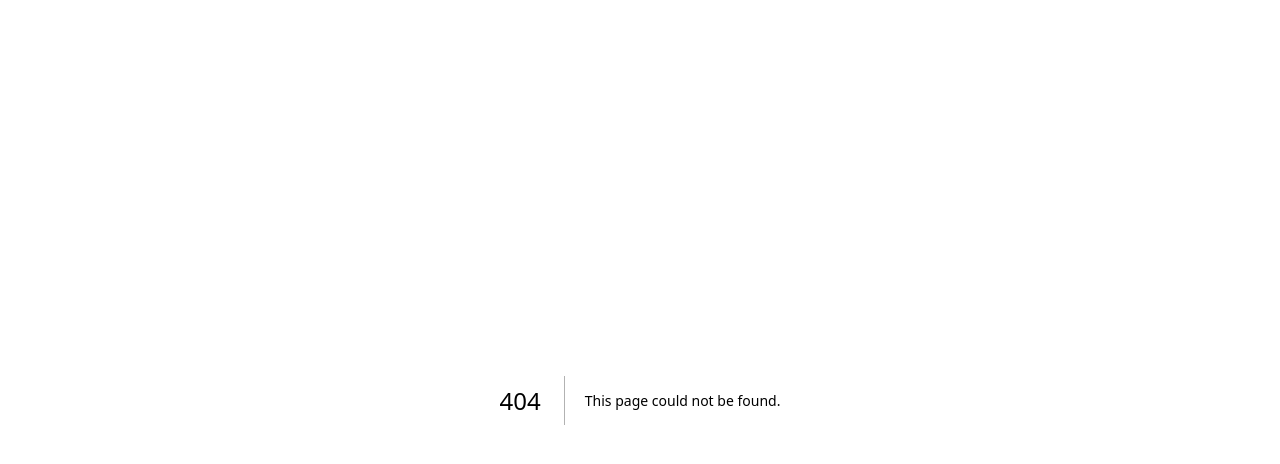
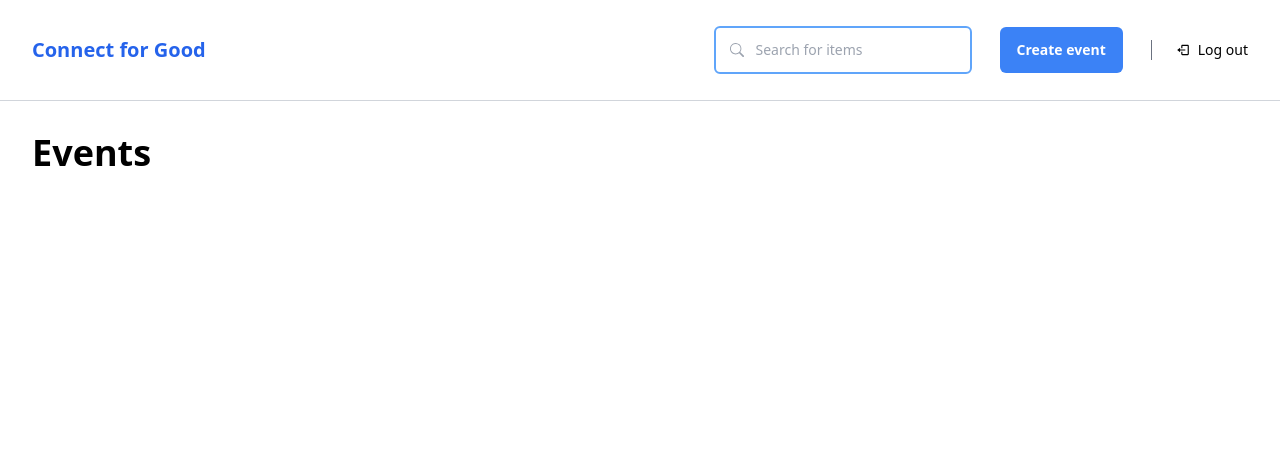
Before and after one commit to amilpa/connect-for-good, a Next.js app: page /dashboard in a window 1280 px wide. Before the commit this address had no page. Shown: the top 464 px of the page. Built offline with nearby package versions, Linux system fonts and the light colour scheme.

Commit message:
setup dashboard

```diff
--- a/package.json
+++ b/package.json
@@ -13,7 +13,8 @@
     "next-auth": "^4.23.1",
     "preline": "^1.9.0",
     "react": "latest",
-    "react-dom": "latest"
+    "react-dom": "latest",
+    "react-icons": "^4.11.0"
   },
   "devDependencies": {
     "autoprefixer": "latest",
--- /dev/null
+++ b/src/components/Button.jsx
@@ -0,0 +1,20 @@
+export default function Button({ children, classNames, variant, clickHandle }) {
+  let classValues = "";
+  if (variant == "solid") {
+    classValues =
+      "inline-flex items-center justify-center gap-2 rounded-md border border-transparent bg-blue-500 px-4 py-3 text-sm font-semibold text-white transition-all hover:bg-blue-600 focus:outline-none focus:ring-2 focus:ring-blue-500 focus:ring-offset-2 dark:focus:ring-offset-gray-800";
+  }
+  if (variant == "soft") {
+    classValues =
+      "inline-flex items-center justify-center gap-2 rounded-md border border-transparent bg-blue-100 px-4 py-3 text-sm font-semibold text-blue-500 ring-offset-white transition-all hover:bg-blue-500 hover:text-white focus:outline-none focus:ring-2 focus:ring-blue-500 focus:ring-offset-2";
+  }
+
+  return (
+    <button
+      onClick={clickHandle}
+      className={classValues === "" ? classNames : classValues}
+    >
+      {children}
+    </button>
+  );
+}
--- /dev/null
+++ b/src/components/Navbar/Navbar.jsx
@@ -0,0 +1,92 @@
+import { BiLogOut } from "react-icons/bi";
+import Button from "../Button";
+export default function Navbar() {
+  return (
+    <header className="sticky top-0 z-50 flex w-full flex-wrap border-b border-gray-300 bg-white py-3 text-sm dark:border-gray-700 dark:bg-gray-800 sm:flex-nowrap sm:justify-start sm:py-4">
+      <nav
+        className="relative mx-auto w-full max-w-7xl px-4 sm:flex sm:items-center sm:justify-between sm:px-6 lg:px-8"
+        aria-label="Global"
+      >
+        <div className="flex items-center justify-between">
+          <a
+            className="flex-none text-xl font-semibold text-blue-600 "
+            href="#"
+            aria-label="Brand"
+          >
+            Connect for Good
+          </a>
+          <div className="sm:hidden">
+            <button
+              type="button"
+              className="hs-collapse-toggle inline-flex items-center justify-center gap-2 rounded-md border bg-white p-2 align-middle text-sm font-medium text-gray-700 shadow-sm transition-all hover:bg-gray-50 focus:outline-none focus:ring-2 focus:ring-blue-600 focus:ring-offset-2 focus:ring-offset-white dark:border-gray-700 dark:bg-slate-900 dark:text-gray-400 dark:hover:bg-slate-800 dark:hover:text-white dark:focus:ring-offset-gray-800"
+              data-hs-collapse="#navbar-collapse-with-animation"
+              aria-controls="navbar-collapse-with-animation"
+              aria-label="Toggle navigation"
+            >
+              <svg
+                className="h-4 w-4 hs-collapse-open:hidden"
+                width={16}
+                height={16}
+                fill="currentColor"
+                viewBox="0 0 16 16"
+              >
+                <path
+                  fillRule="evenodd"
+                  d="M2.5 12a.5.5 0 0 1 .5-.5h10a.5.5 0 0 1 0 1H3a.5.5 0 0 1-.5-.5zm0-4a.5.5 0 0 1 .5-.5h10a.5.5 0 0 1 0 1H3a.5.5 0 0 1-.5-.5zm0-4a.5.5 0 0 1 .5-.5h10a.5.5 0 0 1 0 1H3a.5.5 0 0 1-.5-.5z"
+                />
+              </svg>
+              <svg
+                className="hidden h-4 w-4 hs-collapse-open:block"
+                width={16}
+                height={16}
+                fill="currentColor"
+                viewBox="0 0 16 16"
+              >
+                <path d="M4.646 4.646a.5.5 0 0 1 .708 0L8 7.293l2.646-2.647a.5.5 0 0 1 .708.708L8.707 8l2.647 2.646a.5.5 0 0 1-.708.708L8 8.707l-2.646 2.647a.5.5 0 0 1-.708-.708L7.293 8 4.646 5.354a.5.5 0 0 1 0-.708z" />
+              </svg>
+            </button>
+          </div>
+        </div>
+        <div
+          id="navbar-collapse-with-animation"
+          className="hs-collapse hidden grow basis-full overflow-hidden transition-all duration-300 sm:block"
+        >
+          <div className="mt-5 flex flex-col gap-x-0 gap-y-4 sm:mt-0 sm:flex-row sm:items-center sm:justify-end sm:gap-x-7 sm:gap-y-0 sm:pl-7">
+            <div className="relative max-w-xs">
+              <label for="hs-table-search" className="sr-only">
+                Search
+              </label>
+              <input
+                type="text"
+                name="hs-table-search"
+                id="hs-table-search"
+                className="block w-full rounded-md border-2 border-blue-400 p-3 pl-10 text-sm outline-none focus:border-blue-800 dark:bg-slate-900 dark:text-gray-400"
+                placeholder="Search for items"
+              />
+              <div className="pointer-events-none absolute inset-y-0 left-0 flex items-center pl-4">
+                <svg
+                  className="h-3.5 w-3.5 text-gray-400"
+                  xmlns="http://www.w3.org/2000/svg"
+                  width="16"
+                  height="16"
+                  fill="currentColor"
+                  viewBox="0 0 16 16"
+                >
+                  <path d="M11.742 10.344a6.5 6.5 0 1 0-1.397 1.398h-.001c.03.04.062.078.098.115l3.85 3.85a1 1 0 0 0 1.415-1.414l-3.85-3.85a1.007 1.007 0 0 0-.115-.1zM12 6.5a5.5 5.5 0 1 1-11 0 5.5 5.5 0 0 1 11 0z" />
+                </svg>
+              </div>
+            </div>
+            <Button variant={"solid"}>Create event</Button>
+            <a
+              className="flex items-center gap-x-2 font-medium text-black hover:text-blue-600 dark:border-gray-700 dark:text-gray-500 dark:hover:text-blue-500 sm:my-6 sm:border-l sm:border-gray-500 sm:pl-6"
+              href="#"
+            >
+              <BiLogOut />
+              Log out
+            </a>
+          </div>
+        </div>
+      </nav>
+    </header>
+  );
+}
--- /dev/null
+++ b/src/components/Navbar/layout.js
@@ -0,0 +1,10 @@
+import Navbar from "./Navbar";
+
+export default function Layout({ children }) {
+  return (
+    <>
+      <Navbar />
+      <main className="mx-auto max-w-7xl px-4 sm:px-8">{children}</main>
+    </>
+  );
+}
--- a/src/components/SignInButton.jsx
+++ /dev/null
@@ -1,15 +0,0 @@
-import { signIn } from "next-auth/react";
-export default function SignInButton({ children, classNames }) {
-  return (
-    <button
-      onClick={() => signIn("google")}
-      className={
-        classNames
-          ? classNames
-          : "inline-flex items-center justify-center gap-x-3 rounded-md border border-transparent bg-blue-600 px-4 py-3 text-center text-sm font-medium text-white transition hover:bg-blue-700 focus:outline-none focus:ring-2 focus:ring-blue-600 focus:ring-offset-2 focus:ring-offset-white dark:focus:ring-offset-gray-800 lg:text-base"
-      }
-    >
-      {children}
-    </button>
-  );
-}
--- a/src/pages/_app.js
+++ b/src/pages/_app.js
@@ -6,12 +6,13 @@ export default function App({
   Component,
   pageProps: { session, ...pageProps },
 }) {
+  const getLayout = Component.getLayout || ((page) => page);
   useEffect(() => {
     import("preline");
   }, []);
   return (
     <SessionProvider session={session}>
-      <Component {...pageProps} />
+      {getLayout(<Component {...pageProps} />)}
     </SessionProvider>
   );
 }
--- /dev/null
+++ b/src/pages/dashboard.js
@@ -0,0 +1,12 @@
+import Layout from "@/components/Navbar/layout";
+export default function dashboard() {
+  return (
+    <div className="pt-8">
+      <h1 className="text-4xl font-semibold">Events</h1>
+    </div>
+  );
+}
+
+dashboard.getLayout = function getLayout(page) {
+  return <Layout>{page}</Layout>;
+};
--- a/src/pages/index.js
+++ b/src/pages/index.js
@@ -1,7 +1,9 @@
 import Image from "next/image";
 
 import Background from "../assets/Background.png";
-import SignInButton from "@/components/SignInButton";
+import Button from "@/components/Button";
+import Link from "next/link";
+import { signIn } from "next-auth/react";
 
 export default function Home() {
   return (
@@ -21,7 +23,7 @@ export default function Home() {
             </p>
             {/* Buttons */}
             <div className="mt-7 grid w-full gap-3 sm:inline-flex">
-              <SignInButton>
+              <Button clickHandle={() => signIn("google")} variant={"solid"}>
                 Get started
                 <svg
                   className="h-2.5 w-2.5"
@@ -37,13 +39,13 @@ export default function Home() {
                     strokeLinecap="round"
                   />
                 </svg>
-              </SignInButton>
-              <a
+              </Button>
+              <Link
                 className="inline-flex items-center justify-center gap-x-3.5 rounded-md border px-4 py-3 text-center text-sm font-medium shadow-sm transition hover:border-gray-300 focus:outline-none focus:ring-2 focus:ring-gray-400 focus:ring-offset-2 focus:ring-offset-white dark:border-gray-800 dark:text-white dark:shadow-slate-700/[.7] dark:hover:border-gray-600 dark:focus:ring-gray-700 dark:focus:ring-offset-gray-800 lg:text-base"
-                href="#"
+                href={"/dashboard"}
               >
                 Go to dashboard
-              </a>
+              </Link>
             </div>
           </div>
           {/* End Col */}
```
